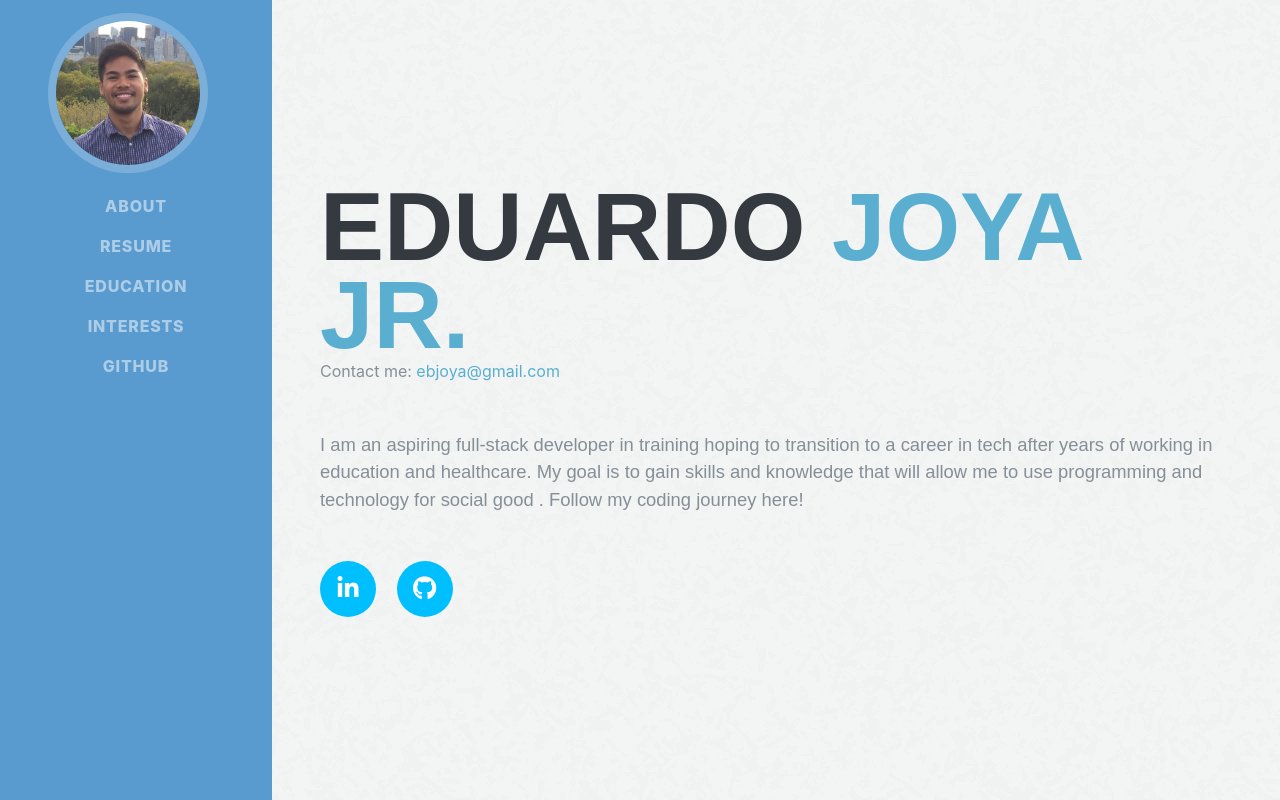
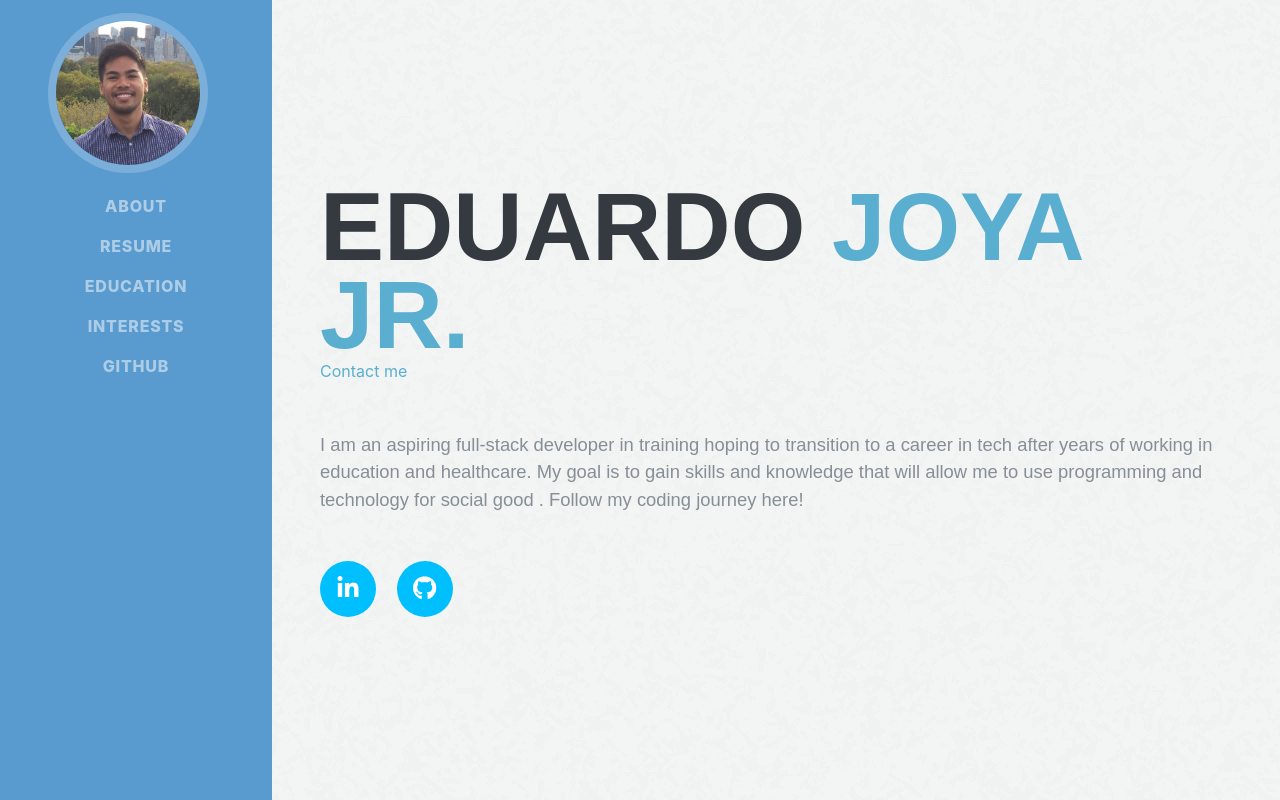
Before and after one commit to eduardojoya/django-template, a Python web app: template templates/index.html in a window 1280 px wide. Run offline with Jinja, Linux system fonts and the light colour scheme; the template is opened without the code that fills it, so the values that code supplies are empty; some libraries are stand-ins or nearby versions; some web fonts are replaced.

Commit message:
edit contact me

```diff
--- a/templates/index.html
+++ b/templates/index.html
@@ -11,10 +11,11 @@ About Me
       <h1 class="mb-0">Eduardo
         <span class="text-primary">Joya Jr.</span>
       </h1>
-        <div class="subheading mb-5">Contact me:
-          <a href="mailto:name@email.com">ebjoya@gmail.com</a>
+      <div class="subheading mb-5"><a href="mailto:name@email.com">Contact me</a>
       </div>
-        <p class="lead mb-5">I am an aspiring full-stack developer in training hoping to transition to a career in tech after years of working in education and healthcare. My goal is to gain skills and knowledge that will allow me to use programming and technology for social good . Follow my coding journey here!</p>
+      <p class="lead mb-5">I am an aspiring full-stack developer in training hoping to transition to a career in tech
+        after years of working in education and healthcare. My goal is to gain skills and knowledge that will allow me
+        to use programming and technology for social good . Follow my coding journey here!</p>
       <div class="social-icons">
         <a href="https://www.linkedin.com/in/eduardojoya">
           <i class="fab fa-linkedin-in"></i>
```
Lines whose indentation alone changed are shown as unchanged.
